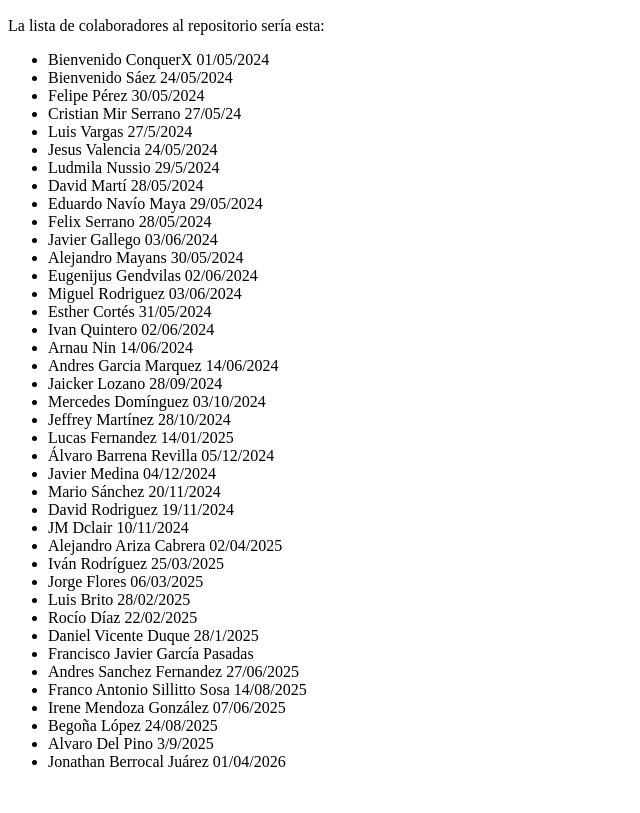
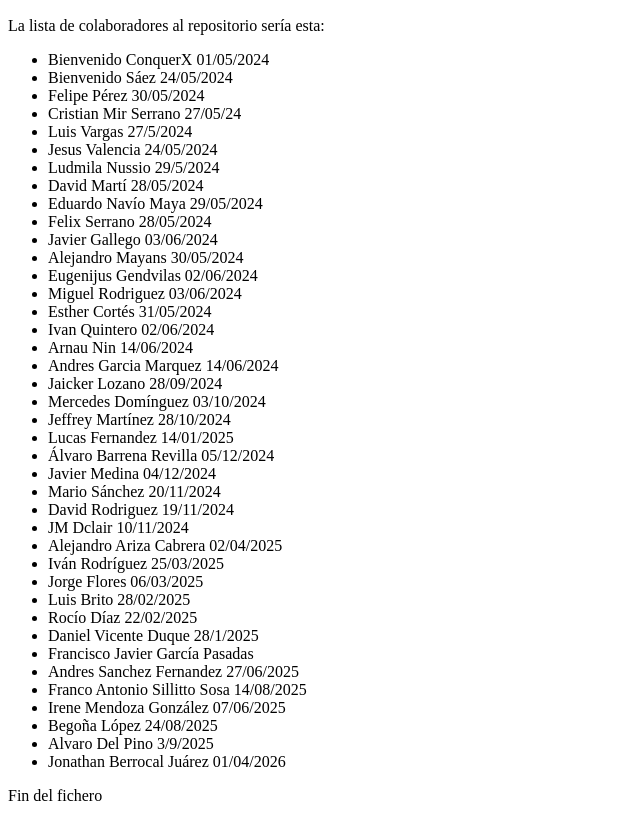
Before and after one commit to jberrocaldev/proyecto2, a plain HTML site: page index.html in a window 1280 px wide. Shown: the part 110-923 px from the top of the page, without its empty margins (0-640 px from the left). Before the commit the page ends 897 px from the top, so only its background shows below. Drawn offline with Linux system fonts and the light colour scheme.

Commit message:
Update index.html

```diff
--- a/index.html
+++ b/index.html
@@ -53,5 +53,6 @@
             <li>Alvaro Del Pino 3/9/2025</li>
             <li>Jonathan Berrocal Juárez 01/04/2026</li>
         </ul>
+        <footer>Fin del fichero</footer>
 </body>
 </html>
```
